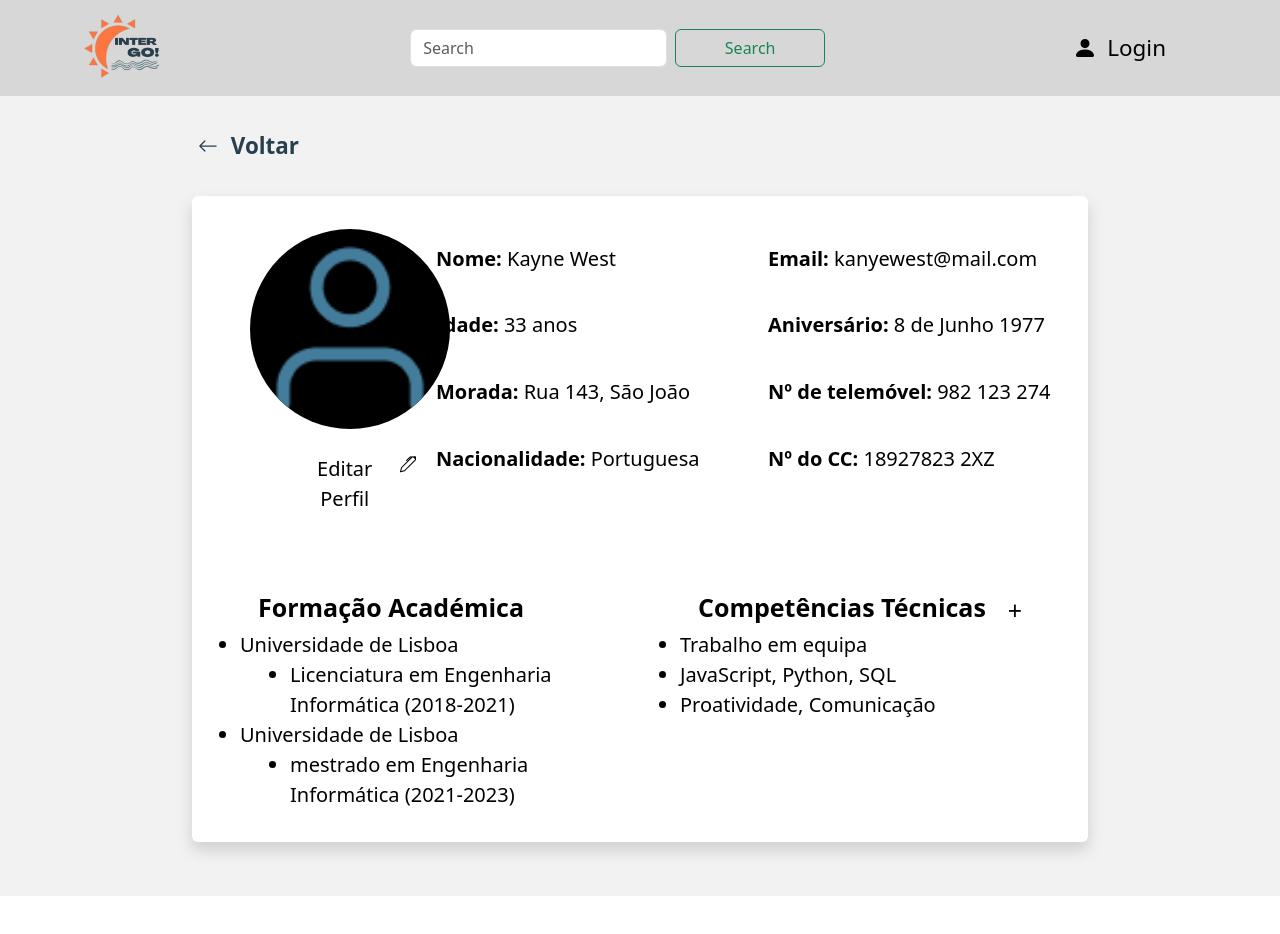
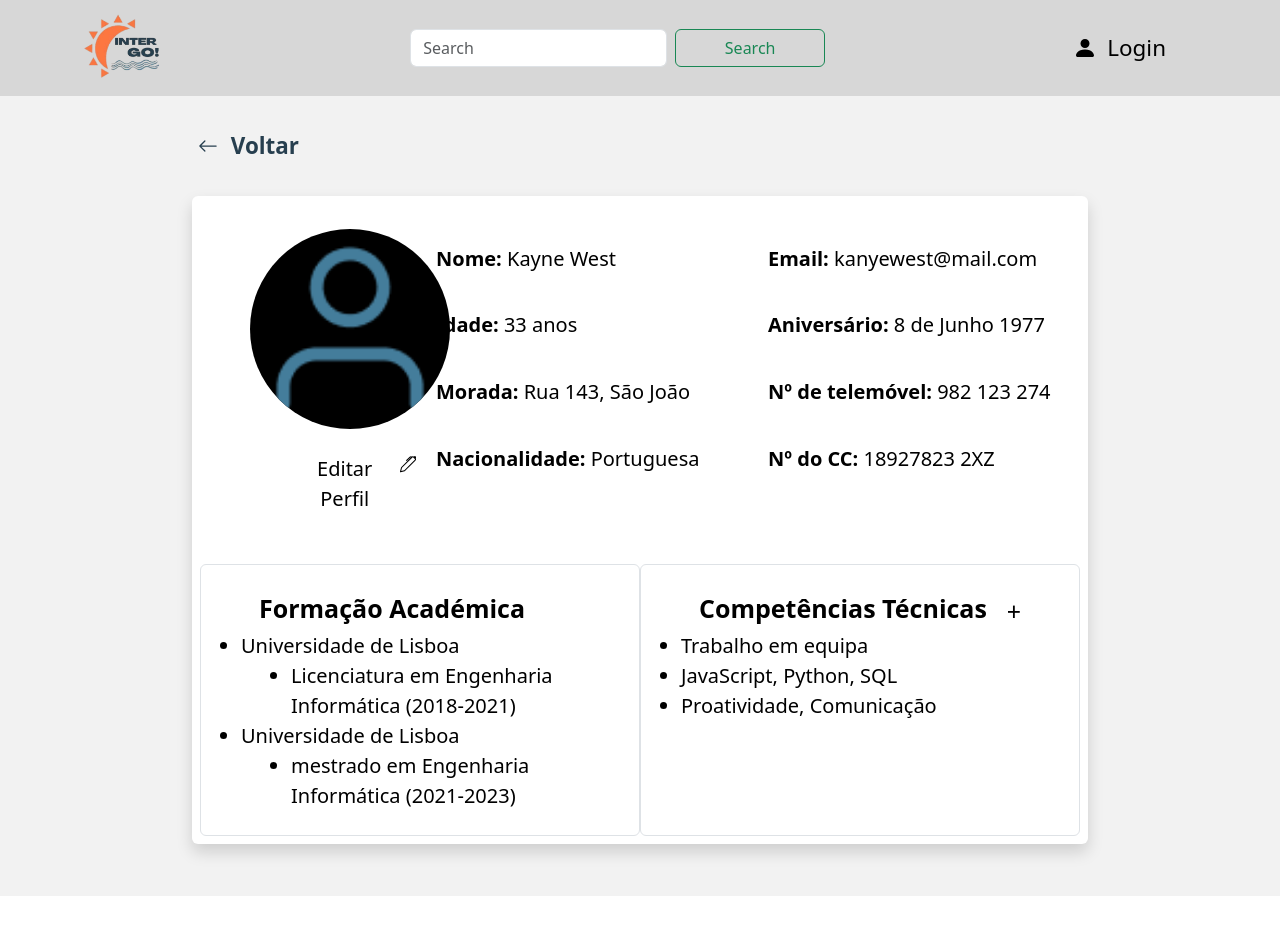
Before and after one commit to miguelfcostaa/internGo, a React (Create React App) app in the folder frontend/: page /edit-profile/1 in a window 1280 px wide. Shown: the top 934 px of the page. Built offline with nearby package versions, Linux system fonts and the light colour scheme.

Commit message:
fix: Add border styling to profile sections for better visual separation

```diff
--- a/frontend/src/pages/EditProfile.jsx
+++ b/frontend/src/pages/EditProfile.jsx
@@ -51,7 +51,7 @@ function EditUserProfile() {
           </div>
         </div>
         <div style={{display: "flex", flexDirection: "row", marginTop:"50px", height:"100%"}}>
-          <div className="rounded p-2" style={{border:"1px black", borderRadius:"5px", width:"50%"}}>
+          <div className="rounded p-2 border" style={{border:"1px black", borderRadius:"5px", width:"50%"}}>
             <h5 style={{fontWeight: "bold", marginTop:"20px",  fontSize:"25px", marginLeft:"50px", textAlign:"left"}}>Formação Académica</h5>
             <ul style={{fontSize:"20px", textAlign:"left"}}>
               {formacaoAcademica.map((element,index)=>(
@@ -62,7 +62,7 @@ function EditUserProfile() {
               ))}
             </ul>
           </div>
-          <div className="rounded p-2"  style={{ width:"50%"}}>
+          <div className="rounded p-2 border"  style={{ width:"50%"}}>
             <div style={{display:"flex", flexDirection:"row", marginTop:"20px", justifyContent:"space-between"}}>
               <h5 style={{fontWeight: "bold", fontSize:"25px", marginLeft:"50px"}}>Competências Técnicas</h5>
               <div style={{ fontSize:"25px", textAlign:"right", marginRight:"50px"}}>+</div>
--- a/frontend/src/styles/EditProfile.module.css
+++ b/frontend/src/styles/EditProfile.module.css
@@ -5,3 +5,6 @@
     padding-right: 15%;
     padding-left: 15%;
 }
+.boder{
+    border: 1 px solid black;
+}
```
